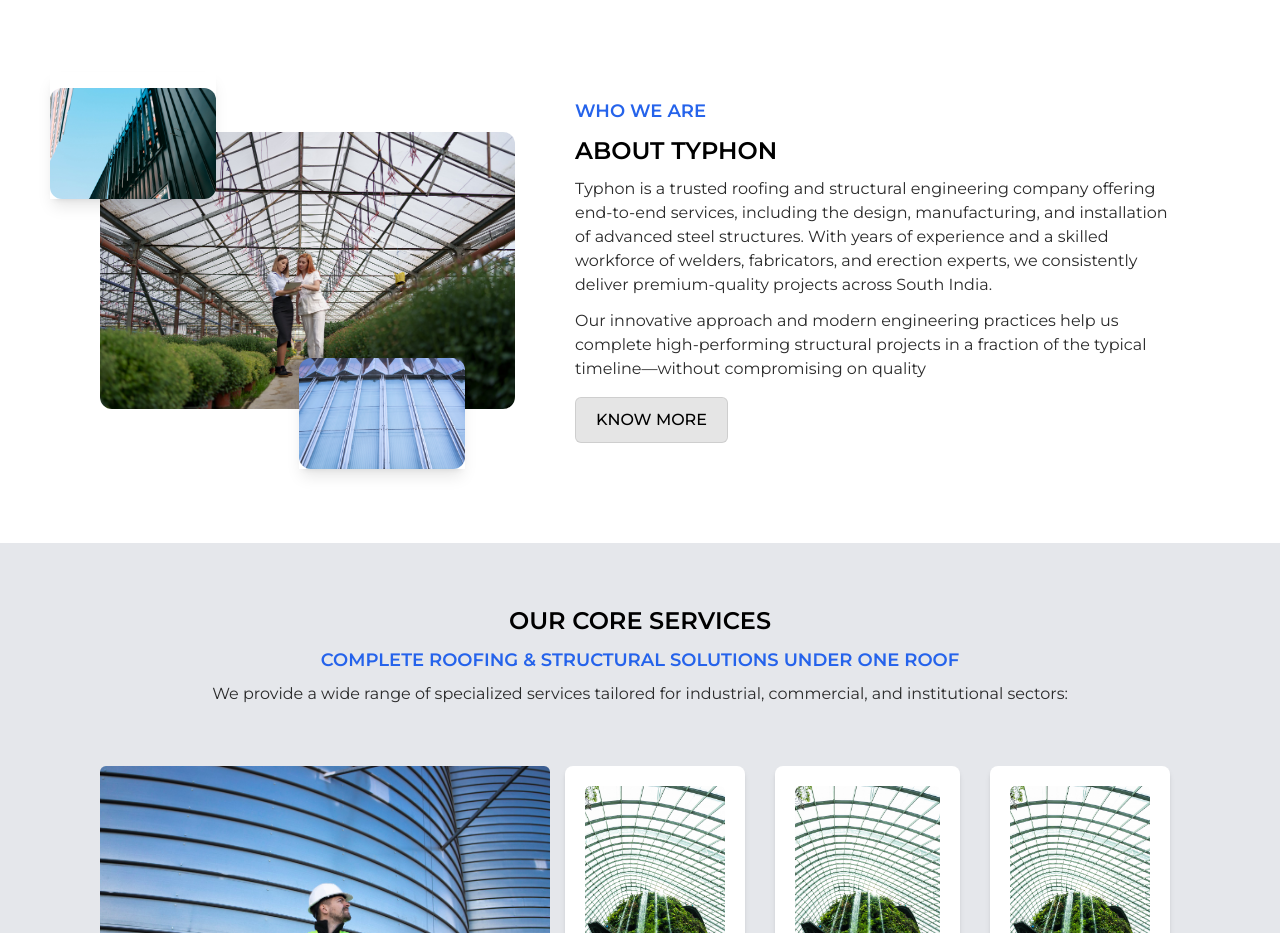
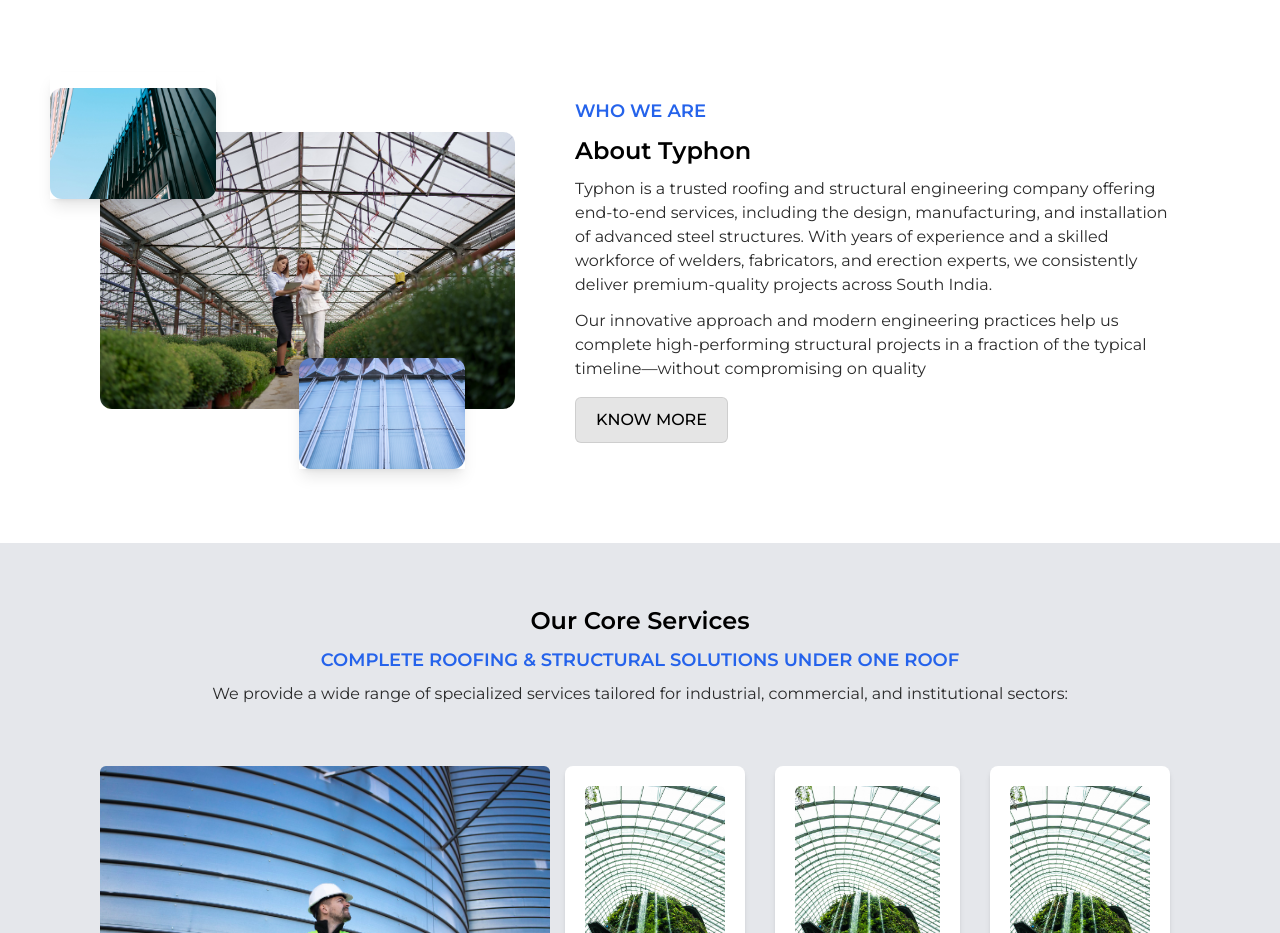
Before and after one commit to akmmubashir/typhon-web, a Next.js app: page /home in a window 1280 px wide. Shown: the part 802-1735 px from the top of the page. Built offline with nearby package versions, Linux system fonts and the light colour scheme.

Commit message:
Fix className fallback in common.tsx

```diff
--- a/app/components/common.tsx
+++ b/app/components/common.tsx
@@ -9,7 +9,7 @@
 }) => {
   return (
     <h2
-      className={`text-[28px] max-2xl:text-[24px] max-lg:text-[20px] uppercase font-semibold mb-2 ${
+      className={`text-[28px] max-2xl:text-[24px] max-lg:text-[20px] font-semibold mb-2 ${
         className ? className : "text-black"
       }`}
     >
```
